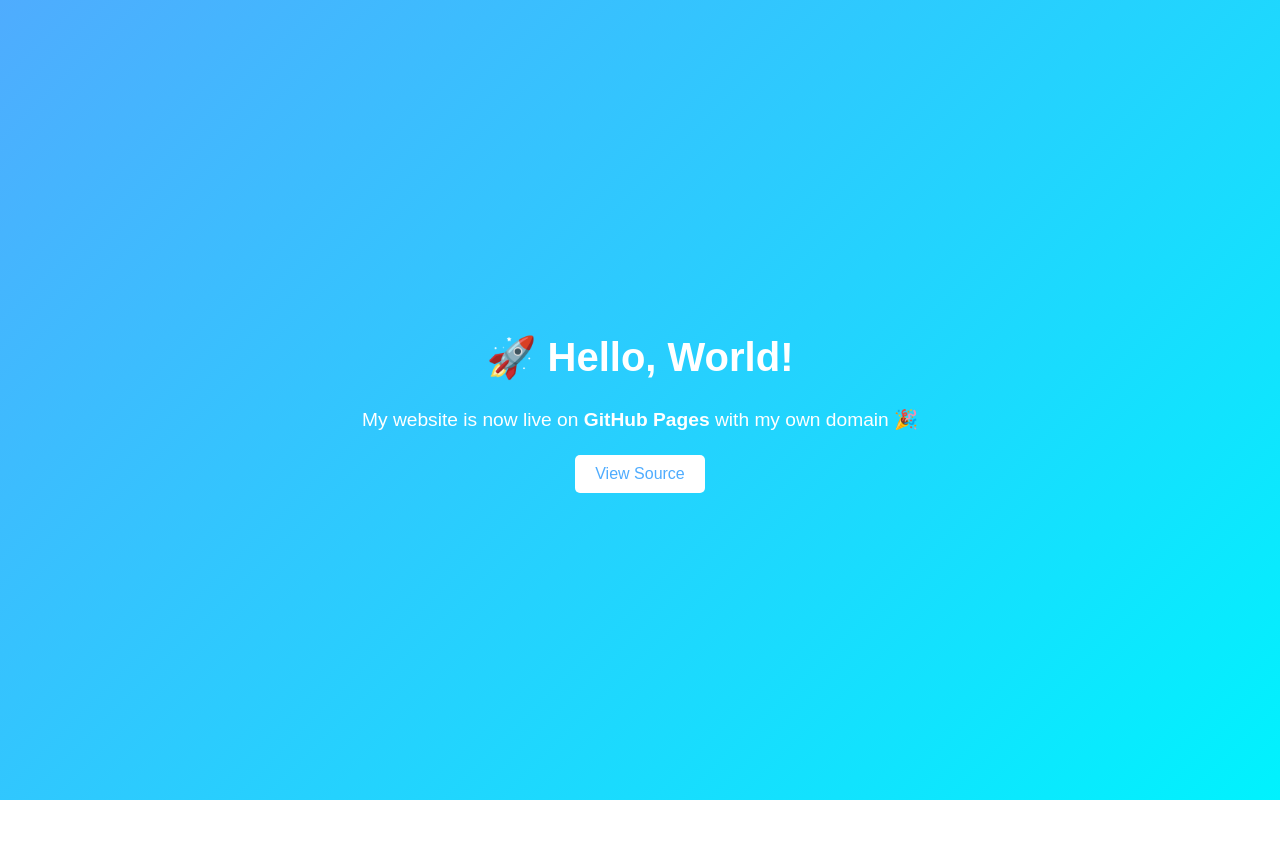
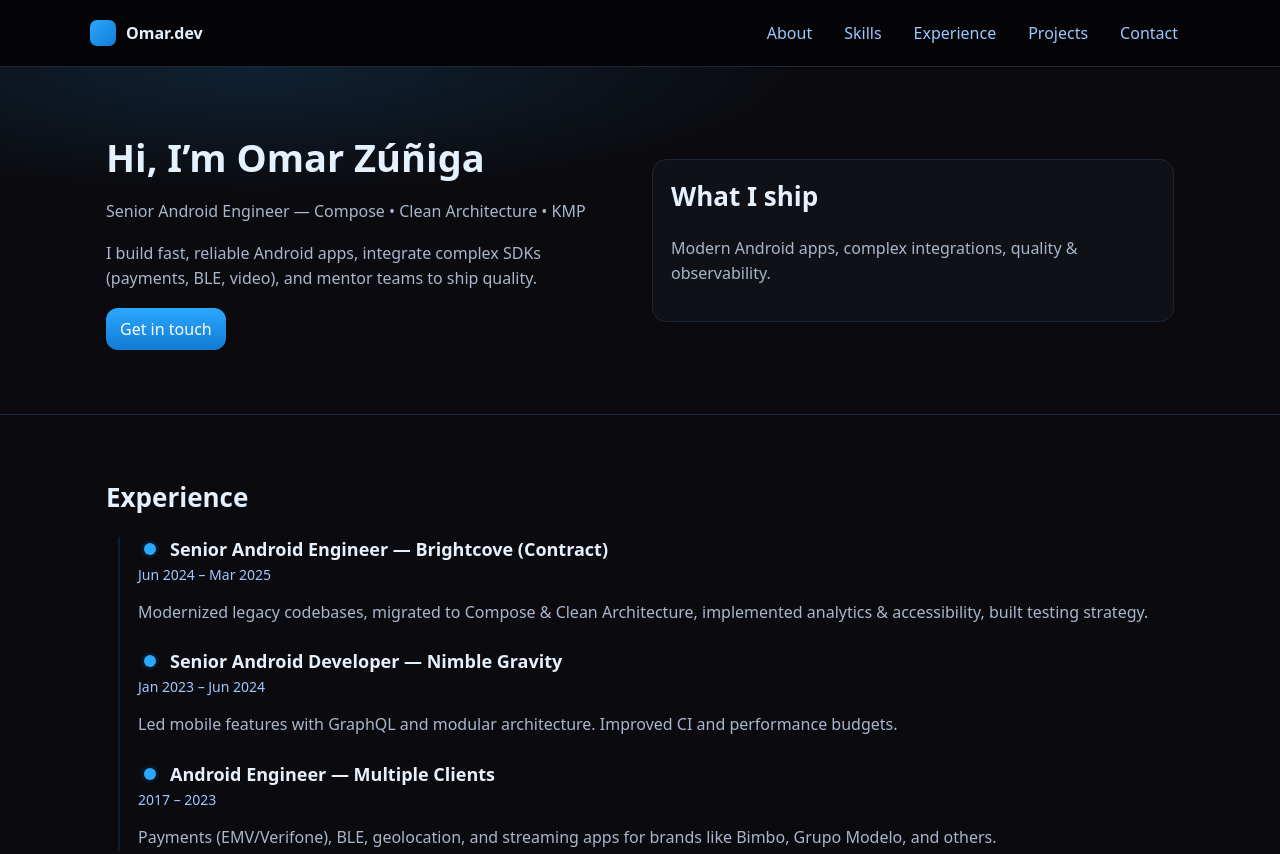
Before and after one commit to OmarZg94/professional-website, a plain HTML site: page index.html in a window 1280 px wide. Shown: the top 854 px of the page. Before the commit the page ends 800 px from the top, so only its background shows below. Drawn offline with Linux system fonts and the light colour scheme.

Commit message:
Add professional portfolio site
Introduced a new .gitignore for common Node and editor files. Replaced the basic index.html with a professional portfolio for Omar Zúñiga, including sections for about, skills, experience, projects, and contact, along with updated styles and layout.

```diff
--- a/index.html
+++ b/index.html
@@ -3,46 +3,127 @@
 <head>
   <meta charset="UTF-8" />
   <meta name="viewport" content="width=device-width, initial-scale=1.0" />
-  <title>Welcome to My Website</title>
+  <title>Omar Zúñiga — Android Developer</title>
   <style>
-    body {
-      font-family: Arial, sans-serif;
-      margin: 0;
-      height: 100vh;
-      display: flex;
-      flex-direction: column;
-      justify-content: center;
-      align-items: center;
-      background: linear-gradient(135deg, #4facfe, #00f2fe);
-      color: white;
-      text-align: center;
+    :root{
+      --bg:#0b0b0f;
+      --panel:#0f1117;
+      --ink:#e6f1ff;
+      --sub:#9cc7ff;
+      --blue:#2aa8ff;
+      --blue-2:#137bd4;
+      --line:#1b2636;
+      --muted:#a9b6cc;
+      --chip:#0d1a2b;
+      --shadow:0 8px 30px rgba(0,0,0,.25);
+      --radius:14px;
+      --radius-sm:10px;
+      --radius-xs:8px;
     }
-    h1 {
-      font-size: 2.5rem;
-      margin-bottom: 0.5rem;
-    }
-    p {
-      font-size: 1.2rem;
-      margin-bottom: 1.5rem;
-    }
-    a {
-      display: inline-block;
-      padding: 10px 20px;
-      font-size: 1rem;
-      text-decoration: none;
-      color: #4facfe;
-      background: white;
-      border-radius: 5px;
-      transition: 0.3s;
-    }
-    a:hover {
-      background: #f0f0f0;
-    }
+    *{box-sizing:border-box}
+    body{margin:0;padding:0;background:var(--bg);color:var(--ink);font-family:system-ui,Segoe UI,Roboto}
+    a{color:var(--blue);text-decoration:none}
+    a:hover{text-decoration:underline}
+    .container{max-width:1100px;margin:0 auto;padding:0 16px}
+    header.site{position:sticky;top:0;z-index:50;background:#0009;border-bottom:1px solid var(--line)}
+    .nav{display:flex;justify-content:space-between;align-items:center;padding:14px 0}
+    .brand{display:flex;align-items:center;gap:10px;font-weight:700}
+    .logo{width:26px;height:26px;border-radius:7px;background:linear-gradient(135deg,var(--blue),var(--blue-2))}
+    .links{display:flex;gap:8px}
+    .links a{padding:8px 12px;border-radius:8px;color:var(--sub)}
+    section{padding:64px 0;border-bottom:1px solid var(--line)}
+    h1{font-size:38px;margin:0 0 10px}
+    h2{font-size:26px;margin:0 0 22px}
+    p{line-height:1.6;color:var(--muted)}
+    .hero{background:radial-gradient(70% 60% at 20% 0%,rgba(38,160,255,.15),transparent 60%)}
+    .hero-inner{display:grid;grid-template-columns:1fr 1fr;gap:24px;align-items:center}
+    .panel{background:var(--panel);border:1px solid var(--line);border-radius:14px;padding:18px}
+    .btn{padding:10px 14px;border-radius:12px;background:#0b1c2d;color:#e7f4ff;display:inline-block}
+    .btn.primary{background:linear-gradient(180deg,var(--blue),var(--blue-2));color:white}
+    .chip{display:inline-block;padding:6px 10px;border-radius:999px;background:var(--chip);color:#cfe6ff;font-size:13px}
+    .list{display:flex;flex-wrap:wrap;gap:8px}
+    .tag{background:#0c1c2f;border:1px solid #103a69;color:#d6eaff;border-radius:999px;padding:6px 12px;font-size:14px}
+    /* --- FIXED TIMELINE --- */
+    .timeline{position:relative;padding-left:32px}
+    .timeline:before{content:"";position:absolute;left:12px;top:0;bottom:0;width:2px;background:#0e1f33}
+    .item{position:relative;margin:0 0 24px}
+    .dot{position:absolute;left:6px;top:6px;width:12px;height:12px;border-radius:50%;background:var(--blue);box-shadow:0 0 0 3px #071727}
+    .item h3{margin:0 32px 4px;font-size:18px}
+    .when{color:#9fc6ff;font-size:14px;margin-bottom:6px}
+    .card{background:var(--panel);border:1px solid var(--line);border-radius:10px;padding:14px}
+    footer{padding:32px 0;border-top:1px solid var(--line);color:#bcd8ff;text-align:center}
   </style>
 </head>
 <body>
-  <h1>🚀 Hello, World!</h1>
-  <p>My website is now live on <strong>GitHub Pages</strong> with my own domain 🎉</p>
-  <a href="https://github.com/OmarZg94/professional-website" target="_blank">View Source</a>
+  <header class="site">
+    <div class="container nav">
+      <div class="brand"><div class="logo"></div> Omar.dev</div>
+      <nav class="links">
+        <a href="#about">About</a>
+        <a href="#skills">Skills</a>
+        <a href="#experience">Experience</a>
+        <a href="#projects">Projects</a>
+        <a href="#contact">Contact</a>
+      </nav>
+    </div>
+  </header>
+
+  <main>
+    <section class="hero">
+      <div class="container hero-inner">
+        <div>
+          <h1>Hi, I’m Omar Zúñiga</h1>
+          <p>Senior Android Engineer — Compose • Clean Architecture • KMP</p>
+          <p>I build fast, reliable Android apps, integrate complex SDKs (payments, BLE, video), and mentor teams to ship quality.</p>
+          <a class="btn primary" href="mailto:omar.alejandro.94@outlook.com">Get in touch</a>
+        </div>
+        <div class="panel">
+          <h2>What I ship</h2>
+          <p>Modern Android apps, complex integrations, quality & observability.</p>
+        </div>
+      </div>
+    </section>
+
+    <section id="experience">
+      <div class="container">
+        <h2>Experience</h2>
+        <div class="timeline">
+          <div class="item">
+            <span class="dot"></span>
+            <h3>Senior Android Engineer — Brightcove (Contract)</h3>
+            <div class="when">Jun 2024 – Mar 2025</div>
+            <p>Modernized legacy codebases, migrated to Compose & Clean Architecture, implemented analytics & accessibility, built testing strategy.</p>
+          </div>
+          <div class="item">
+            <span class="dot"></span>
+            <h3>Senior Android Developer — Nimble Gravity</h3>
+            <div class="when">Jan 2023 – Jun 2024</div>
+            <p>Led mobile features with GraphQL and modular architecture. Improved CI and performance budgets.</p>
+          </div>
+          <div class="item">
+            <span class="dot"></span>
+            <h3>Android Engineer — Multiple Clients</h3>
+            <div class="when">2017 – 2023</div>
+            <p>Payments (EMV/Verifone), BLE, geolocation, and streaming apps for brands like Bimbo, Grupo Modelo, and others.</p>
+          </div>
+        </div>
+      </div>
+    </section>
+
+    <section id="contact">
+      <div class="container">
+        <h2>Contact</h2>
+        <div class="card">
+          <p><a class="btn secondary" href="mailto:omar.alejandro.94@outlook.com" target="_blank">Email me</a></p>
+          <p><a class="btn primary" href="https://mx.linkedin.com/in/omarzg94" target="_blank">LinkedIn</a></p>
+        </div>
+      </div>
+    </section>
+  </main>
+
+  <footer>
+    <p>© <span id="year"></span> Omar Zúñiga. All rights reserved.</p>
+  </footer>
+  <script>document.getElementById('year').textContent=new Date().getFullYear();</script>
 </body>
 </html>
```
